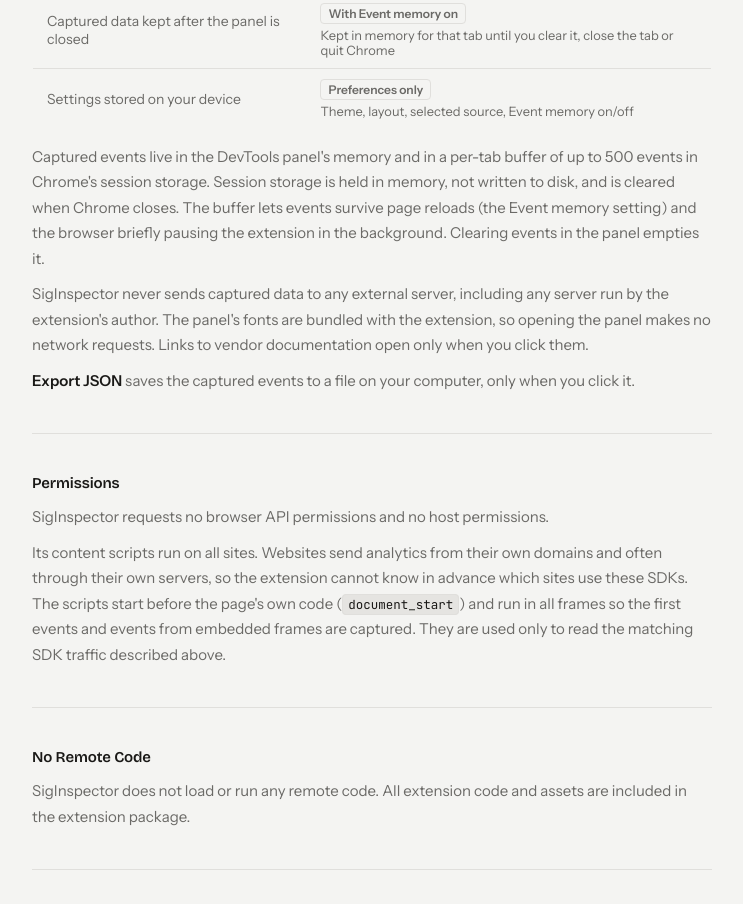
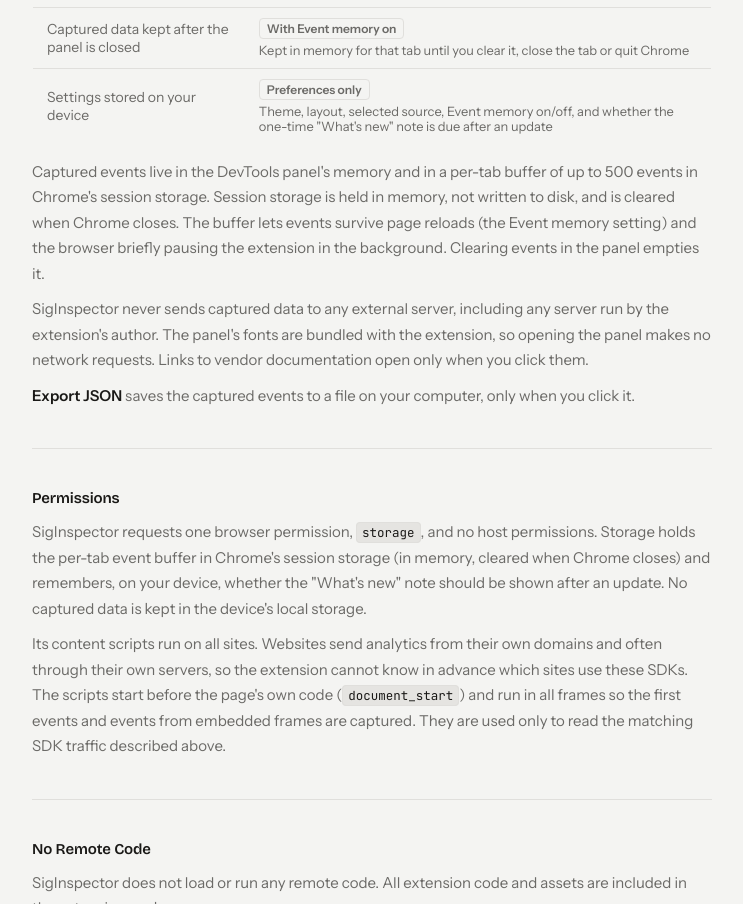
Before and after one commit to charlesboyle/applied-labs, a website: page siginspector/privacy.html in a window 1280 px wide. Shown: the part 1588-2492 px from the top of the page, without its empty margins (268-1011 px from the left). Drawn offline with nearby package versions, Linux system fonts and the light colour scheme.

Commit message:
Update privacy.html

```diff
--- a/siginspector/privacy.html
+++ b/siginspector/privacy.html
@@ -293,7 +293,7 @@
           <tr><td>Captured data used for analytics or profiling</td><td><span class="no-chip">No</span></td></tr>
           <tr><td>Captured data written to disk</td><td><span class="no-chip">No</span><span class="cell-note">Only if you choose Export JSON</span></td></tr>
           <tr><td>Captured data kept after the panel is closed</td><td><span class="note-chip">With Event memory on</span><span class="cell-note">Kept in memory for that tab until you clear it, close the tab or quit Chrome</span></td></tr>
-          <tr><td>Settings stored on your device</td><td><span class="note-chip">Preferences only</span><span class="cell-note">Theme, layout, selected source, Event memory on/off</span></td></tr>
+          <tr><td>Settings stored on your device</td><td><span class="note-chip">Preferences only</span><span class="cell-note">Theme, layout, selected source, Event memory on/off, and whether the one-time "What's new" note is due after an update</span></td></tr>
         </tbody>
       </table>
       <p style="margin-top:14px">Captured events live in the DevTools panel's memory and in a per-tab buffer of up to 500 events in Chrome's session storage. Session storage is held in memory, not written to disk, and is cleared when Chrome closes. The buffer lets events survive page reloads (the Event memory setting) and the browser briefly pausing the extension in the background. Clearing events in the panel empties it.</p>
@@ -305,7 +305,7 @@
 
     <div class="prose-section">
       <h2>Permissions</h2>
-      <p>SigInspector requests no browser API permissions and no host permissions.</p>
+      <p>SigInspector requests one browser permission, <code>storage</code>, and no host permissions. Storage holds the per-tab event buffer in Chrome's session storage (in memory, cleared when Chrome closes) and remembers, on your device, whether the "What's new" note should be shown after an update. No captured data is kept in the device's local storage.</p>
       <p style="margin-top:10px">Its content scripts run on all sites. Websites send analytics from their own domains and often through their own servers, so the extension cannot know in advance which sites use these SDKs. The scripts start before the page's own code (<code>document_start</code>) and run in all frames so the first events and events from embedded frames are captured. They are used only to read the matching SDK traffic described above.</p>
     </div>
 
```
